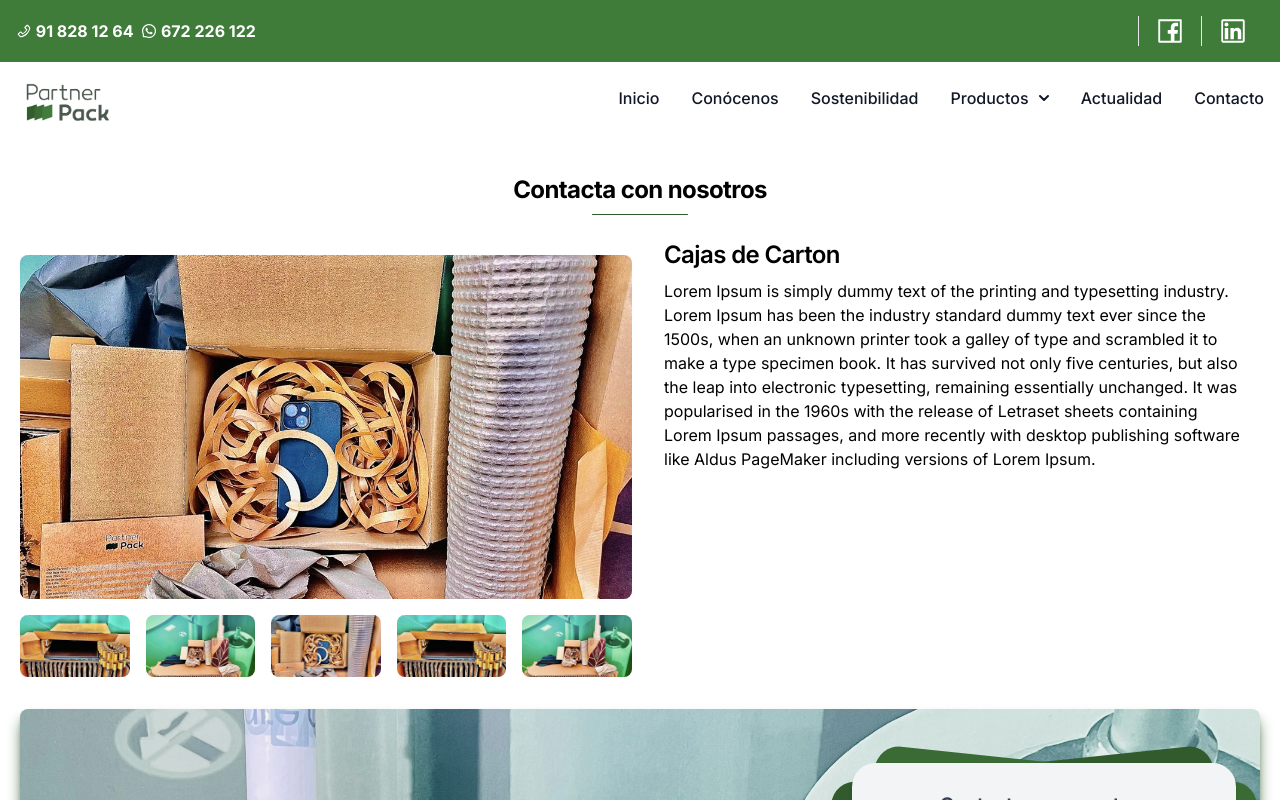
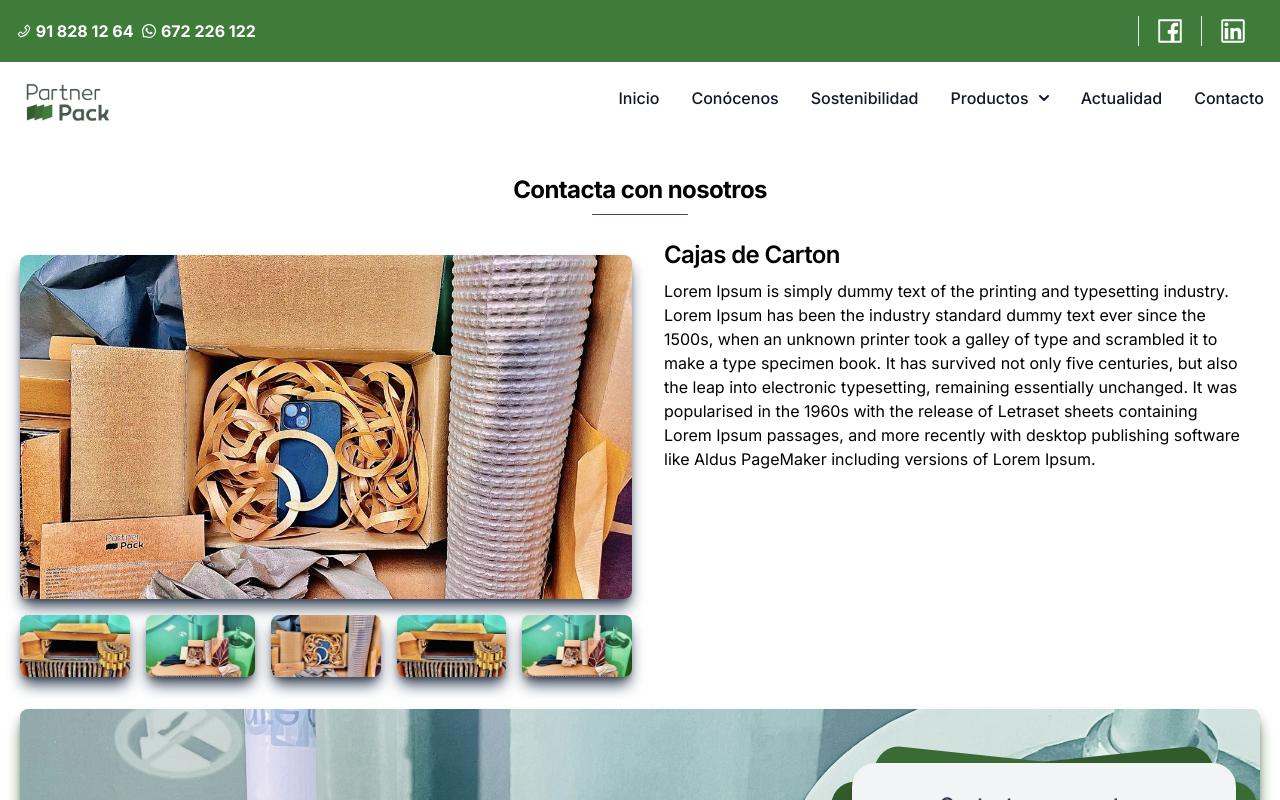
Before and after one commit to Helenagg/partner-pack-2.0, a Next.js app: page /productos/cajas/cajas-carton in a window 1280 px wide. Shown: the top 800 px of the page. Built offline with nearby package versions, Linux system fonts and the light colour scheme.

Commit message:
add shadow

```diff
--- a/app/productos/cajas/cajas-carton/page.jsx
+++ b/app/productos/cajas/cajas-carton/page.jsx
@@ -13,7 +13,7 @@ const pageCajascarton = () => {
         <div className='flex flex-col md:flex-row mt-2 md:mt-4'>
           <div className='order-first md:w-2/4 my-4'>
             <div className='grid gap-4'>
-              <div>
+              <div className="shadow-lg shadow-slate-700 rounded-lg">
                 <Image
                   className='h-auto max-w-full rounded-lg'
                   src='/assets/img/cajas/caja-carton-movil.webp'
@@ -23,7 +23,7 @@ const pageCajascarton = () => {
                 />
               </div>
               <div className='grid grid-cols-5 gap-4'>
-                <div>
+                <div className="shadow-lg shadow-slate-700 rounded-lg">
                   <Image
                     className='h-auto max-w-full rounded-lg'
                     src='/assets/img/cajas/caja-portatil.webp'
@@ -32,7 +32,7 @@ const pageCajascarton = () => {
                     height={576}
                   />
                 </div>
-                <div>
+                <div className="shadow-lg shadow-slate-700 rounded-lg">
                   <Image
                     className='h-auto max-w-full rounded-lg'
                     src='/assets/img/cajas/cajas-exposicion.webp'
@@ -41,7 +41,7 @@ const pageCajascarton = () => {
                     height={576}
                   />
                 </div>
-                <div>
+                <div className="shadow-lg shadow-slate-700 rounded-lg">
                   <Image
                     className='h-auto max-w-full rounded-lg'
                     src='/assets/img/cajas/caja-carton-movil.webp'
@@ -50,7 +50,7 @@ const pageCajascarton = () => {
                     height={576}
                   />
                 </div>
-                <div>
+                <div className="shadow-lg shadow-slate-700 rounded-lg">
                   <Image
                     className='h-auto max-w-full rounded-lg'
                     src='/assets/img/cajas/caja-portatil.webp'
@@ -59,7 +59,7 @@ const pageCajascarton = () => {
                     height={576}
                   />
                 </div>
-                <div>
+                <div className="shadow-lg shadow-slate-700 rounded-lg">
                   <Image
                     className='h-auto max-w-full rounded-lg'
                     src='/assets/img/cajas/cajas-exposicion.webp'
```
